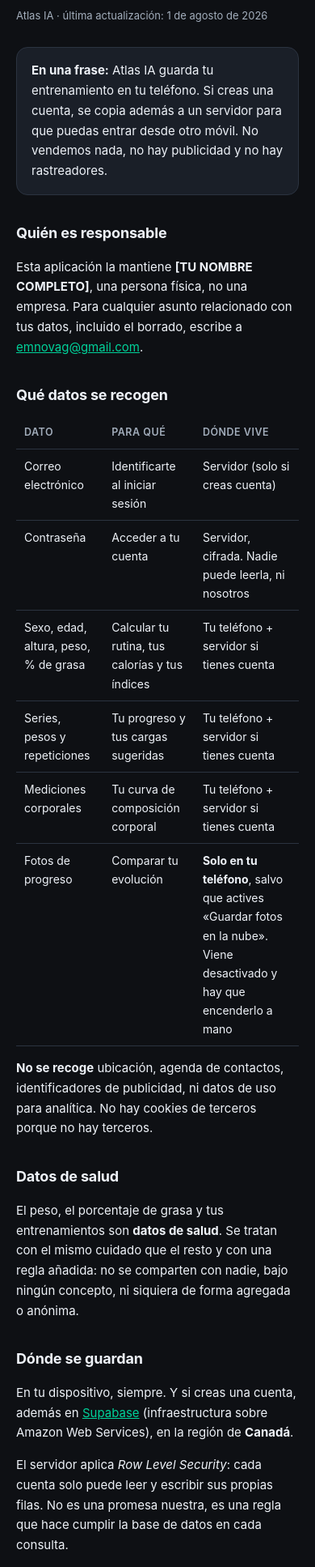
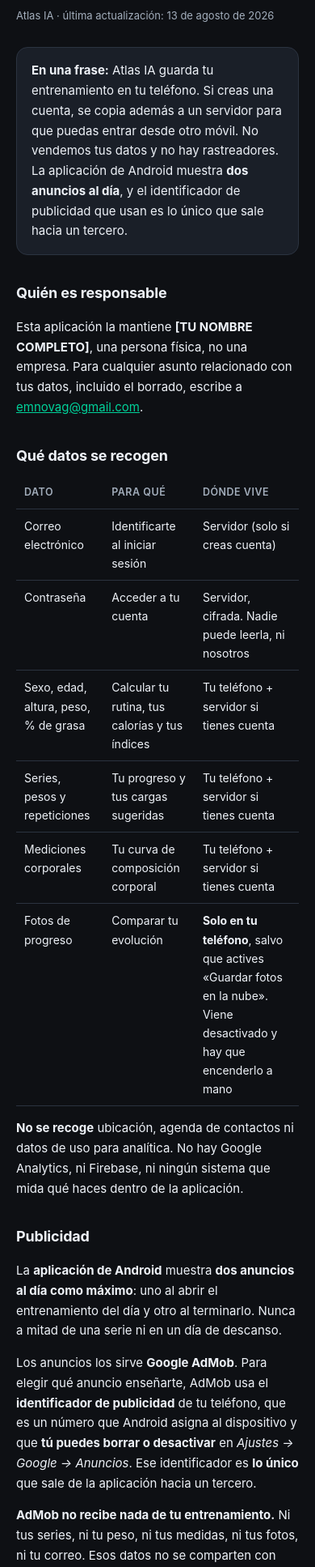
Before and after one commit to Mateooooo1/atlas-ia, a plain HTML site: page privacidad.html in a window 390 px wide. Shown: the part 62-1997 px from the top of the page at 81% size. Drawn offline with Linux system fonts and the light colour scheme.

Commit message:
Politica de privacidad: contar los anuncios, que ya no es opcional
Decia literalmente 'no hay publicidad' y 'no se recogen identificadores de
publicidad'. Desde la v1.4 eso es FALSO en Android, y Google contrasta lo que
declaras con el trafico real: es de las pocas cosas por las que suspende una
ficha sin avisar.

Se anade una seccion de Publicidad que dice lo que hay: dos anuncios al dia como
maximo, servidos por AdMob, que usa el identificador de publicidad del telefono
-y donde desactivarlo-. Y lo que NO pasa, que importa igual: AdMob no recibe
series, ni peso, ni medidas, ni fotos, ni correo.

Se aclara ademas que en la web y en iPhone no hay anuncios, porque AdMob es un
plugin nativo de Android. No es un matiz menor: mucha gente va a usarla por PWA.

```diff
--- a/privacidad.html
+++ b/privacidad.html
@@ -30,12 +30,14 @@ code{background:#0a0c10;border:1px solid var(--line);border-radius:5px;padding:1
 <main>
 
 <h1>Política de privacidad</h1>
-<p class="fecha">Atlas IA · última actualización: 1 de agosto de 2026</p>
+<p class="fecha">Atlas IA · última actualización: 13 de agosto de 2026</p>
 
 <div class="caja">
 <b>En una frase:</b> Atlas IA guarda tu entrenamiento en tu teléfono. Si creas una
 cuenta, se copia además a un servidor para que puedas entrar desde otro móvil.
-No vendemos nada, no hay publicidad y no hay rastreadores.
+No vendemos tus datos y no hay rastreadores. La aplicación de Android muestra
+<b>dos anuncios al día</b>, y el identificador de publicidad que usan es lo único
+que sale hacia un tercero.
 </div>
 
 <h2>Quién es responsable</h2>
@@ -66,8 +68,37 @@ escribe a <a href="mailto:emnovag@gmail.com">emnovag@gmail.com</a>.
 </table>
 
 <p>
-<b>No se recoge</b> ubicación, agenda de contactos, identificadores de publicidad,
-ni datos de uso para analítica. No hay cookies de terceros porque no hay terceros.
+<b>No se recoge</b> ubicación, agenda de contactos ni datos de uso para analítica.
+No hay Google Analytics, ni Firebase, ni ningún sistema que mida qué haces dentro
+de la aplicación.
+</p>
+
+<h2>Publicidad</h2>
+<p>
+La <b>aplicación de Android</b> muestra <b>dos anuncios al día como máximo</b>: uno
+al abrir el entrenamiento del día y otro al terminarlo. Nunca a mitad de una serie
+ni en un día de descanso.
+</p>
+<p>
+Los anuncios los sirve <b>Google AdMob</b>. Para elegir qué anuncio enseñarte, AdMob
+usa el <b>identificador de publicidad</b> de tu teléfono, que es un número que
+Android asigna al dispositivo y que <b>tú puedes borrar o desactivar</b> en
+<i>Ajustes → Google → Anuncios</i>. Ese identificador es <b>lo único</b> que sale de
+la aplicación hacia un tercero.
+</p>
+<p>
+<b>AdMob no recibe nada de tu entrenamiento.</b> Ni tus series, ni tu peso, ni tus
+medidas, ni tus fotos, ni tu correo. Esos datos no se comparten con nadie, con
+anuncios o sin ellos.
+</p>
+<p>
+Puedes consultar cómo trata Google esos datos en
+<a href="https://policies.google.com/technologies/partner-sites" target="_blank" rel="noopener">policies.google.com/technologies/partner-sites</a>.
+</p>
+<p>
+<b>En la versión web y en iPhone no hay anuncios.</b> AdMob solo existe dentro de la
+aplicación de Android; si usas Atlas IA desde el navegador o instalada en un iPhone,
+no se carga ningún anuncio ni se lee ningún identificador.
 </p>
 
 <h2>Datos de salud</h2>
```
